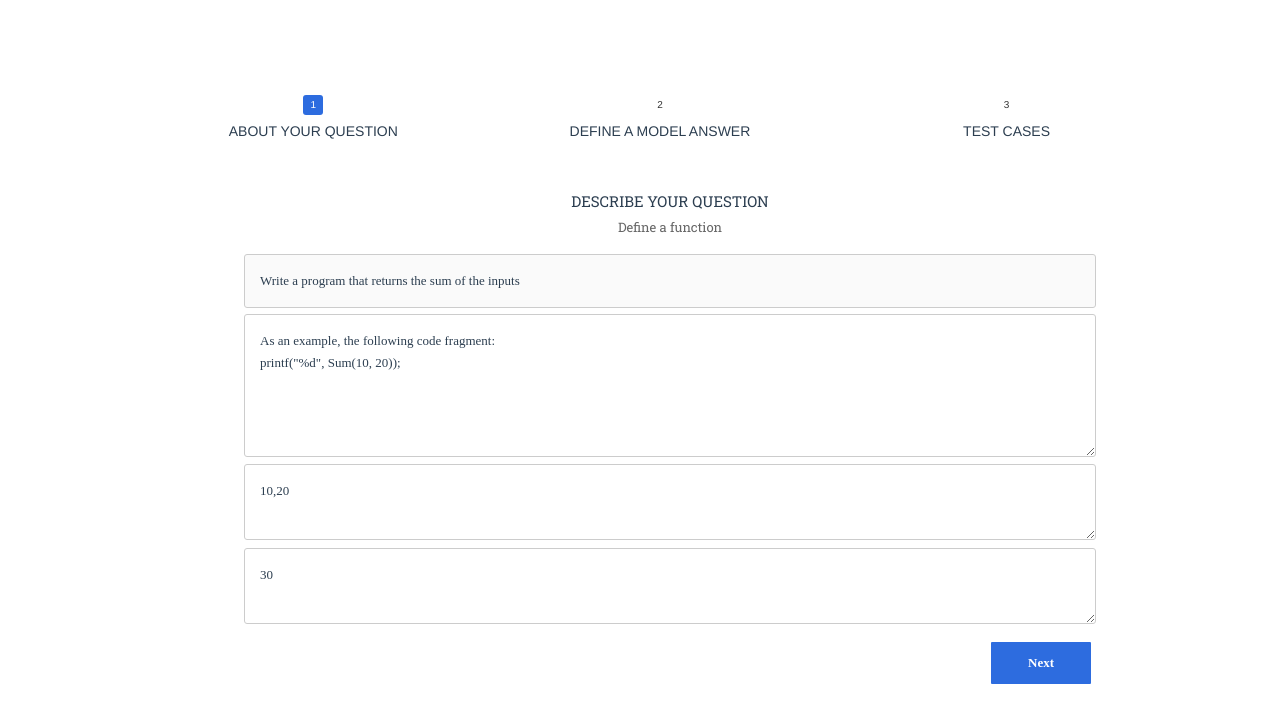
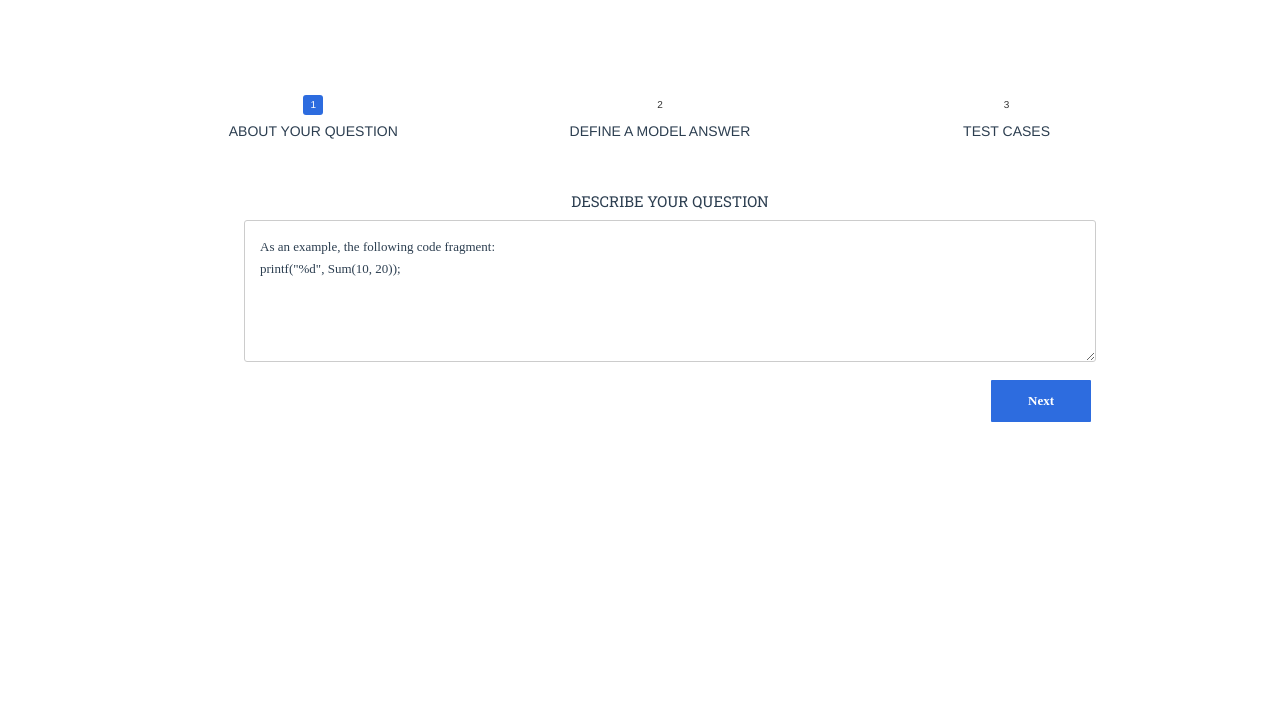
Before and after one commit to karthiksriramuoa/CodeWrite, a plain HTML site: page CodeWrite_SavedQuestion.html in a window 1280 px wide. Shown: the part 487-1210 px from the top of the page. Drawn offline with Linux system fonts and the light colour scheme; files whose address does not match are found by name.

Commit message:
modifyied

```diff
--- a/CodeWrite_SavedQuestion.html
+++ b/CodeWrite_SavedQuestion.html
@@ -88,12 +88,12 @@
 					  <!-- fieldsets -->
 					  <fieldset>
 						<h2 class="fs-title">Describe your question</h2>
-						<h3 class="fs-subtitle">Define a function</h3>
-						<input type="text" name="function-name" placeholder="Name of the Function" value="Write a program that returns the sum of the inputs"/>
+						<!--<h3 class="fs-subtitle">Define a function</h3>
+						<input type="text" name="function-name" placeholder="Name of the Function" value="Write a program that returns the sum of the inputs"/>-->
 						<textarea rows="5" name="problem-description" placeholder="Description of the Problem" >As an example, the following code fragment:&#013;printf("%d", Sum(10, 20));
 						</textarea>
-						<textarea rows="2" name="inputs-description" placeholder="Description of the Inputs">10,20</textarea>
-						<textarea rows="2" name="outputs-description" placeholder="Description of the Output" >30</textarea>
+						<!--<textarea rows="2" name="inputs-description" placeholder="Description of the Inputs">10,20</textarea>
+						<textarea rows="2" name="outputs-description" placeholder="Description of the Output" >30</textarea>-->
 						<input type="button" name="next" class="next action-button" value="Next" />
 					  </fieldset>
 					  <fieldset>
```
